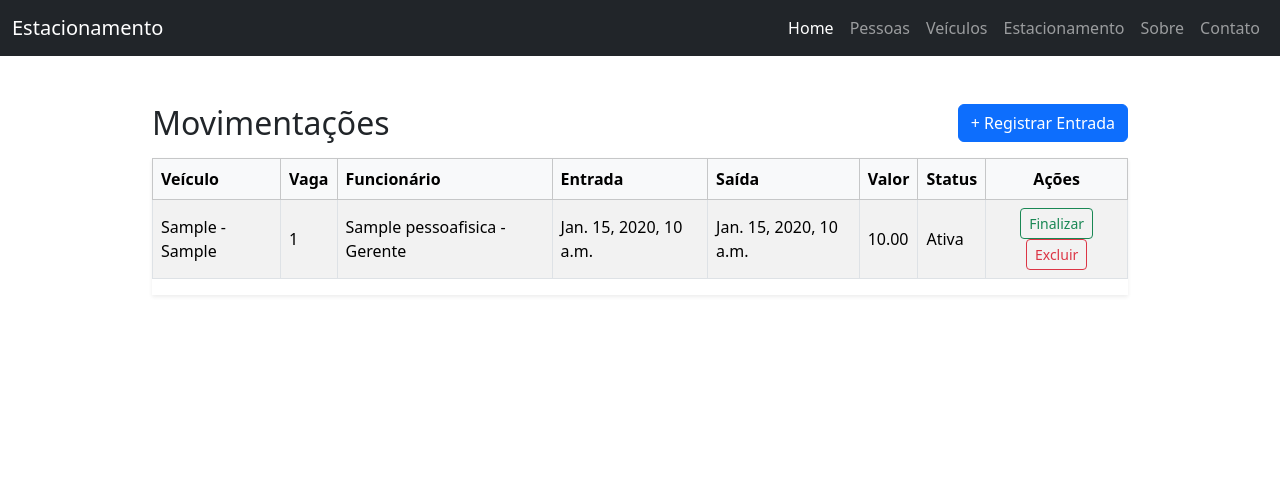
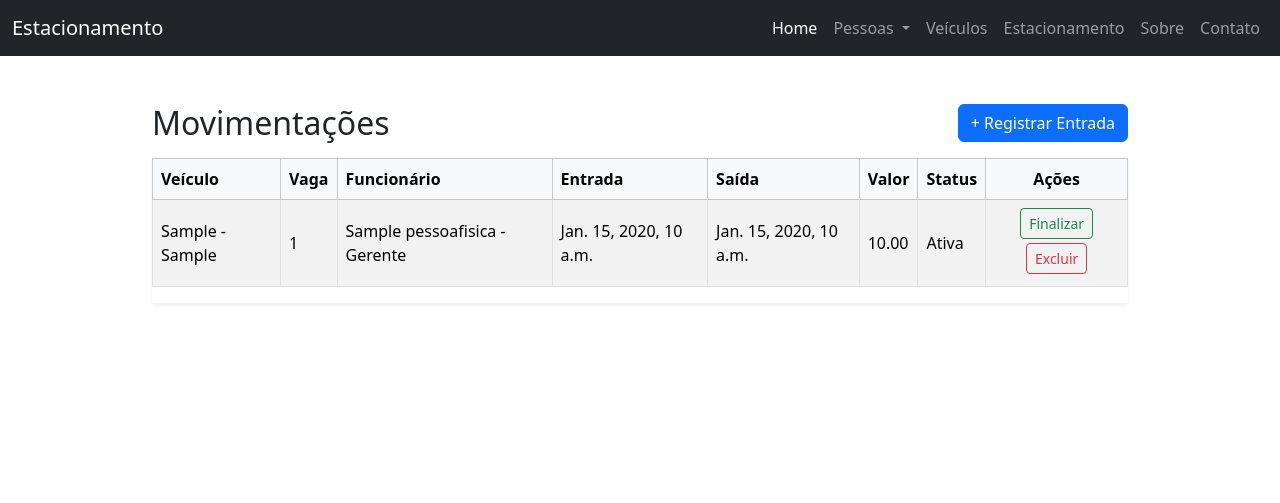
Before and after one commit to hac00/projeto-integrador, a Django app: page /movimentacoes/ in a window 1280 px wide. Shown: the top 503 px of the page. Run offline with Django 5.2, Linux system fonts and the light colour scheme; tables that the repository leaves empty hold one stand-in row (values such as "Sample post"); some libraries are stand-ins or nearby versions.

Commit message:
detalhes visuais
movimentacoes.html ; header.html ; index.html

```diff
--- a/src/estacionamento/templates/movimentacoes.html
+++ b/src/estacionamento/templates/movimentacoes.html
@@ -33,9 +33,9 @@
           <td>{{ m.get_status_display }}</td>
           <td class="text-center">
             {% if m.status == 'ativa' %}
-            <a href="{% url 'movimentacao_saida' m.pk %}" class="btn btn-sm btn-outline-success">Finalizar</a>
+            <a href="{% url 'movimentacao_saida' m.pk %}" class="btn btn-sm btn-outline-success mb-1">Finalizar</a>
             {% endif %}
-            <a href="{% url 'movimentacao_deletar' m.pk %}" class="btn btn-sm btn-outline-danger">Excluir</a>
+            <a href="{% url 'movimentacao_deletar' m.pk %}" class="btn btn-sm btn-outline-danger mb-1">Excluir</a>
           </td>
         </tr>
         {% empty %}
--- a/src/home/templates/header.html
+++ b/src/home/templates/header.html
@@ -1,6 +1,6 @@
 <nav class="navbar navbar-expand-lg navbar-dark bg-dark">
       <div class="container-fluid">
-        <a class="navbar-brand" href="#">Estacionamento</a>
+        <a class="navbar-brand" href="{% url 'home' %}">Estacionamento</a>
         <button
           class="navbar-toggler"
           type="button"
@@ -17,16 +17,20 @@
             <li class="nav-item">
               <a class="nav-link active" aria-current="page" href="{% url 'home' %}">Home</a>
             </li>
-
-            <!-- Novas Categorias -->
-            <li class="nav-item">
-              <a class="nav-link" href="#">Pessoas</a>
+            <li class="nav-item dropdown">
+              <a class="nav-link dropdown-toggle" href="#" id="pessoasDropdown" role="button" data-bs-toggle="dropdown" aria-expanded="false">
+                  Pessoas
+              </a>
+              <ul class="dropdown-menu" aria-labelledby="pessoasDropdown">
+                <li><a class="dropdown-item" href="{% url 'clientes' %}">Clientes</a></li>
+                <li><a class="dropdown-item" href="{% url 'funcionarios' %}">Funcionários</a></li>
+              </ul>
             </li>
             <li class="nav-item">
-              <a class="nav-link" href="#">Veículos</a>
+              <a class="nav-link" href="{% url 'veiculos' %}">Veículos</a>
             </li>
             <li class="nav-item">
-              <a class="nav-link" href="#">Estacionamento</a>
+              <a class="nav-link" href="{% url 'movimentacoes' %}">Estacionamento</a>
             </li>
             <li class="nav-item">
               <a class="nav-link" href="#">Sobre</a>
--- a/src/home/templates/index.html
+++ b/src/home/templates/index.html
@@ -12,7 +12,7 @@
         <a class="btn btn-primary mx-1" href="{% url 'clientes' %}">Cliente</a>
         <a class="btn btn-primary mx-1" href="{% url 'funcionarios' %}">Funcionario</a>
         <a class="btn btn-secondary mx-1" href="{% url 'veiculos' %}">Veículos</a>
-        <a class="btn btn-success mx-1" href="#">Estacionamento</a>
+        <a class="btn btn-success mx-1" href="{% url 'movimentacoes' %}">Estacionamento</a>
     </div>
 
     <img src="{% static 'estacionamento.png' %}"
```
